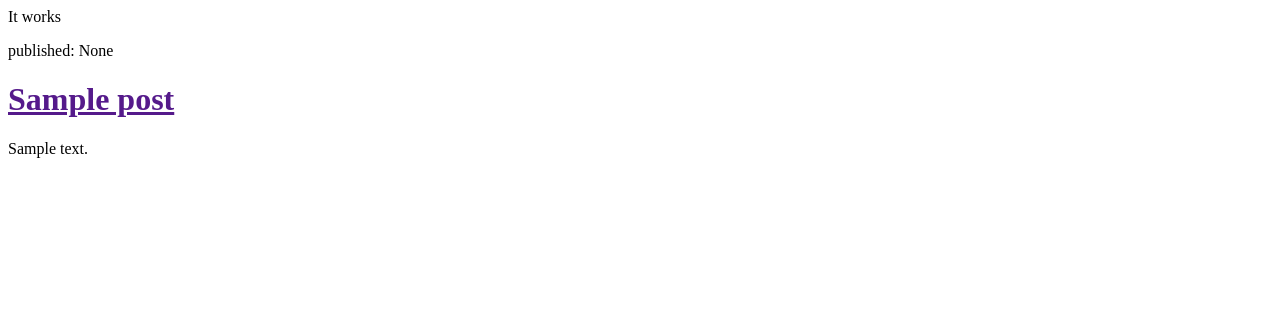
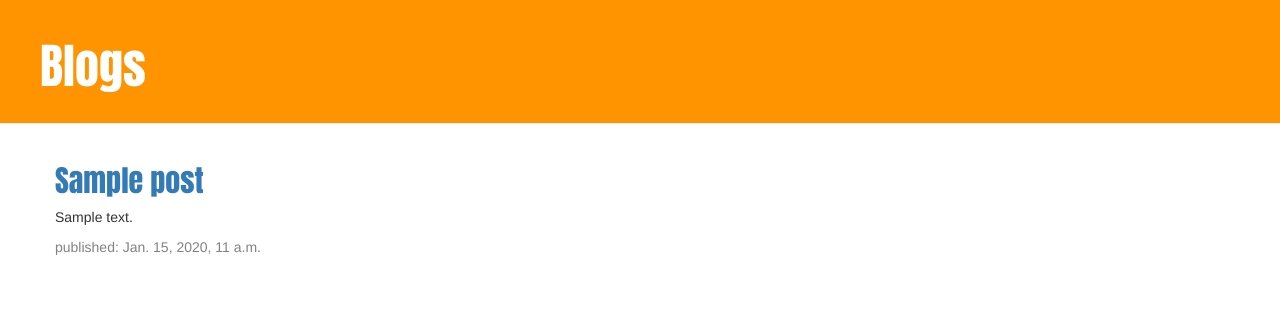
Before and after one commit to speeser/blog, a Django app: template blog/templates/blog/post_list.html in a window 1280 px wide. Shown: the top 326 px of the page. Run offline with Django 3.2, Linux system fonts and the light colour scheme; the template is opened without the code that fills it: values that come from a table or form of the project are taken from there, others are empty; tables that the repository leaves empty hold one stand-in row (values such as "Sample post"); some libraries are stand-ins or nearby versions.

Commit message:
css toegevoegd

```diff
--- a/blog/models.py
+++ b/blog/models.py
@@ -9,7 +9,7 @@ class Post(models.Model):
     created_date = models.DateTimeField(default=timezone.now)
     published_date = models.DateTimeField(blank=True, null=True)
 
-    def published_date(self):
+    def publish(self):
         self.published_date = timezone.now()
         self.save()
 
--- /dev/null
+++ b/blog/static/css/blog.css
@@ -0,0 +1,59 @@
+.page-header {
+        background-color: #ff9400;
+        margin-top: 0;
+        padding: 20px 20px 20px 40px;
+}
+
+.page-header h1, .page-header h1 a, .page-header h1 a:visited, .page-header h1 a:active {
+        color: #ffffff;
+        font-size: 36pt;
+        text-decoration: none;
+}
+
+.content {
+        margin-left: 40px;
+}
+
+h1, h2, h3, h4 {
+        font-family: 'Anton', cursive;
+}
+
+.date {
+        color: #828282;
+}
+
+.save {
+        float: right;
+}
+
+.post-form textarea, .post-form input {
+        width: 100%;
+}
+
+.top-menu, .top-menu:hover, .top-menu:visited {
+        color: #ffffff;
+        float: right;
+        font-size: 26pt;
+        margin-right: 20px;
+}
+
+.post {
+        margin-bottom: 70px;
+}
+
+.post h1 a, .post h1 a:visited {
+        color: #000000;
+}
+
+/* h1 {
+       color: #FCA205;
+       font-family: 'Anton';
+}
+h2 a {
+       color: #89BEC9;
+       font-family: 'Anton';
+}
+body {
+       padding-left: 15px;
+       font-family: 'Anton';
+} */
--- a/blog/templates/blog/post_list.html
+++ b/blog/templates/blog/post_list.html
@@ -1,15 +1,30 @@
+{% load staticfiles %}
 <html>
     <head>
-        <title>Dave's Blog</title>
+        <link rel="stylesheet" href="//maxcdn.bootstrapcdn.com/bootstrap/3.2.0/css/bootstrap.min.css">
+        <link rel="stylesheet" href="//maxcdn.bootstrapcdn.com/bootstrap/3.2.0/css/bootstrap-theme.min.css">
+        <link rel="stylesheet" href="{% static 'css/blog.css' %}">
+        <link href="http://fonts.googleapis.com/css?family=Anton&subset=latin,latin-ext" rel="stylesheet" type="text/css">
+        <title>Blog</title>
     </head>
     <body>
-        <p>It works</p>
-        {% for post in posts %}
-            <div>
-                <p>published: {{ post.published_date }}</p>
-                <h1><a href="">{{ post.title }}</a></h1>
-                <p>{{ post.text|linebreaks }}</p>
+        <div class="page-header">
+            <h1>Blogs</h1>
+        </div>
+        <div class="content container">
+          <div class="row">
+            <div class="col-md-8">
+                {% for post in posts %}
+                  <div class="post">
+                    <h2><a href="">{{ post.title }}</a></h2>
+                    <p>{{ post.text|linebreaks }}</p>
+                    <div class="date">
+                        <p>published: {{ post.published_date }}</p>
+                    </div>
+                  </div>
+                {% endfor %}
             </div>
-        {% endfor %}
+          </div>
+        </div>
     </body>
 </html>
--- a/blog/views.py
+++ b/blog/views.py
@@ -4,5 +4,6 @@ from .models import Post
 
 # Create your views here.
 def post_list(request):
-    posts = Post.objects.all()
+    # posts = Post.objects.all()
+    posts = Post.objects.filter(published_date__lte=timezone.now()).order_by('published_date')
     return render(request, 'blog/post_list.html', {'posts': posts})
```
Also changed, not shown: blog/migrations/0002_post_published_date.py (added).
